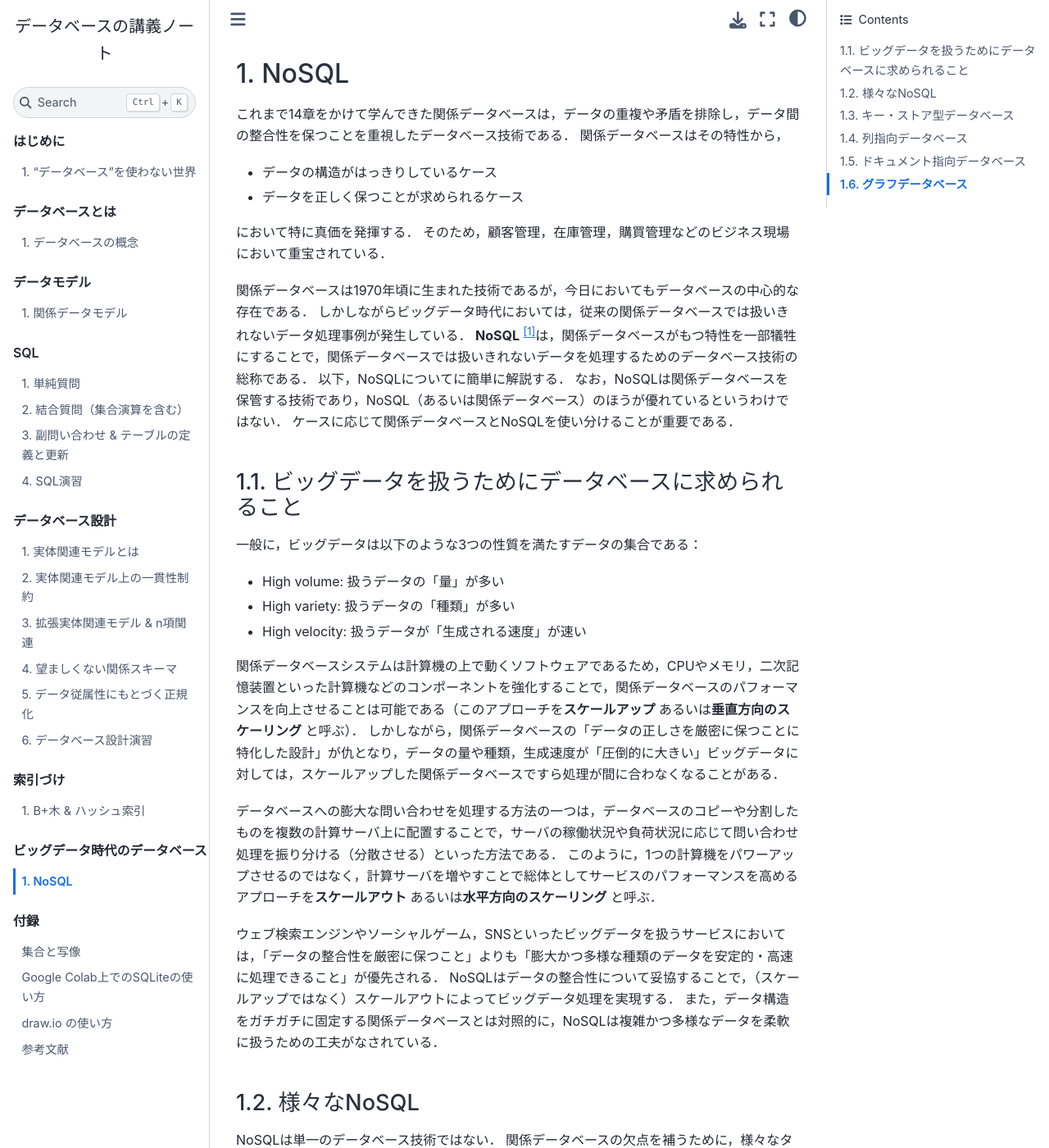
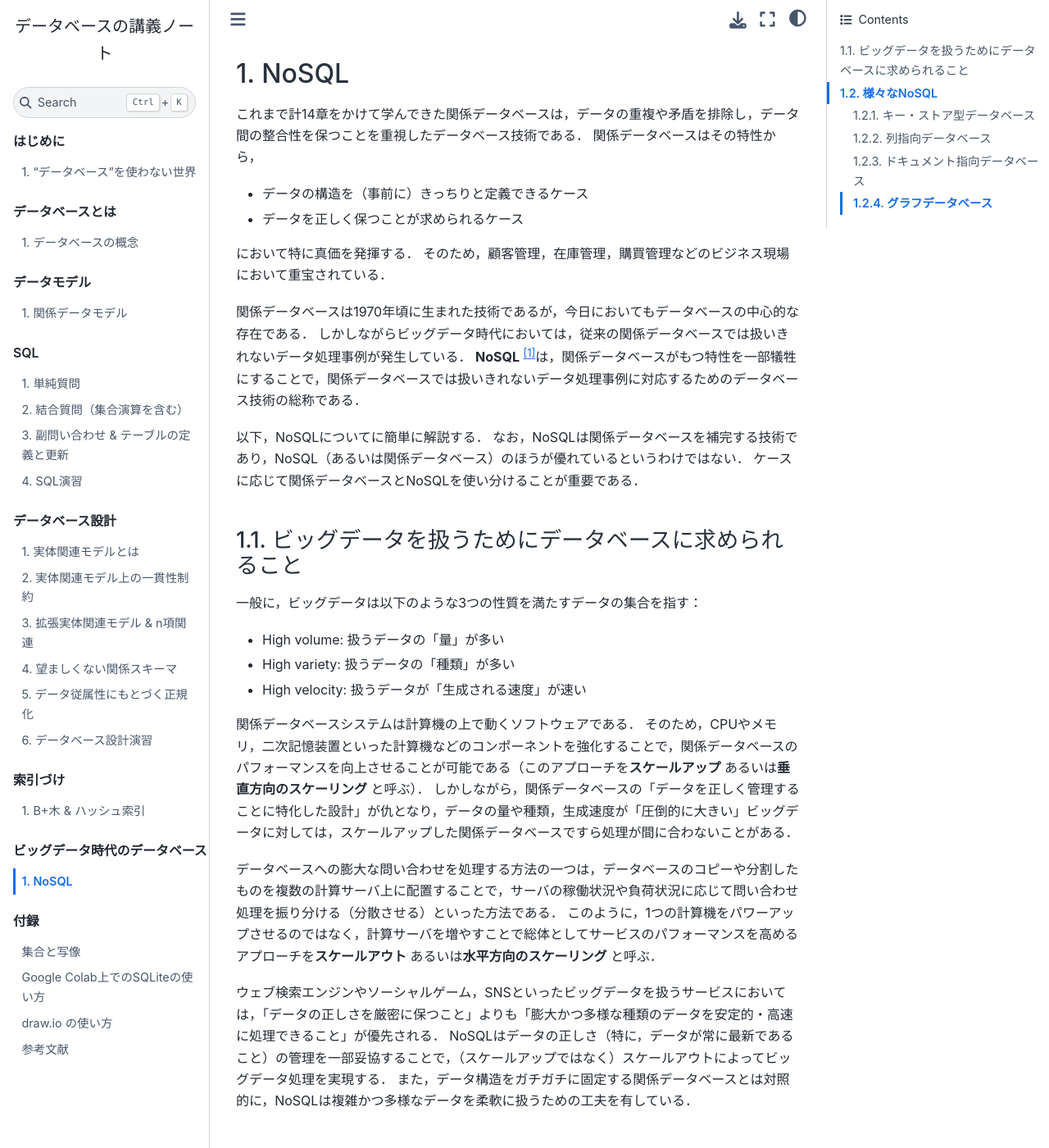
Before and after one commit to hontolab-courses/database-lecturenote, a Jupyter Book: the page built from content/nosql/01.md, in a window 1280 px wide and 1400 px high. Shown: the whole window at 82% size. Built offline with Jupyter Book 1.0.4 settings and Sphinx 7.4.7 and the Sphinx Book theme 1.1.4, drawn with Linux system fonts in a browser that asks for light colours; some of the changed text lies outside the part shown.

Commit message:
第15回

````diff
--- a/content/nosql/01.md
+++ b/content/nosql/01.md
@@ -1,8 +1,8 @@
 # NoSQL
 
-これまで14章をかけて学んできた関係データベースは，データの重複や矛盾を排除し，データ間の整合性を保つことを重視したデータベース技術である．
+これまで計14章をかけて学んできた関係データベースは，データの重複や矛盾を排除し，データ間の整合性を保つことを重視したデータベース技術である．
 関係データベースはその特性から，
-- データの構造がはっきりしているケース
+- データの構造を（事前に）きっちりと定義できるケース
 - データを正しく保つことが求められるケース
 
 において特に真価を発揮する．
@@ -10,29 +10,31 @@
 
 関係データベースは1970年頃に生まれた技術であるが，今日においてもデータベースの中心的な存在である．
 しかしながらビッグデータ時代においては，従来の関係データベースでは扱いきれないデータ処理事例が発生している．
-**NoSQL** [^NoSQL]は，関係データベースがもつ特性を一部犠牲にすることで，関係データベースでは扱いきれないデータを処理するためのデータベース技術の総称である．
+**NoSQL** [^NoSQL]は，関係データベースがもつ特性を一部犠牲にすることで，関係データベースでは扱いきれないデータ処理事例に対応するためのデータベース技術の総称である．
+
 以下，NoSQLについてに簡単に解説する．
-なお，NoSQLは関係データベースを保管する技術であり，NoSQL（あるいは関係データベース）のほうが優れているというわけではない．
+なお，NoSQLは関係データベースを補完する技術であり，NoSQL（あるいは関係データベース）のほうが優れているというわけではない．
 ケースに応じて関係データベースとNoSQLを使い分けることが重要である．
 
 [^NoSQL]: NoSQLは"Not only SQL (relational database)"と解釈しよう．「SQL（関係データベース）は不要である」という意味ではないことに注意．
 
 
 ## ビッグデータを扱うためにデータベースに求められること
-一般に，ビッグデータは以下のような3つの性質を満たすデータの集合である：
+一般に，ビッグデータは以下のような3つの性質を満たすデータの集合を指す：
 - High volume: 扱うデータの「量」が多い
 - High variety: 扱うデータの「種類」が多い
 - High velocity: 扱うデータが「生成される速度」が速い
 
-関係データベースシステムは計算機の上で動くソフトウェアであるため，CPUやメモリ，二次記憶装置といった計算機などのコンポーネントを強化することで，関係データベースのパフォーマンスを向上させることは可能である（このアプローチを**スケールアップ** あるいは**垂直方向のスケーリング** と呼ぶ）．
-しかしながら，関係データベースの「データの正しさを厳密に保つことに特化した設計」が仇となり，データの量や種類，生成速度が「圧倒的に大きい」ビッグデータに対しては，スケールアップした関係データベースですら処理が間に合わなくなることがある．
+関係データベースシステムは計算機の上で動くソフトウェアである．
+そのため，CPUやメモリ，二次記憶装置といった計算機などのコンポーネントを強化することで，関係データベースのパフォーマンスを向上させることが可能である（このアプローチを**スケールアップ** あるいは**垂直方向のスケーリング** と呼ぶ）．
+しかしながら，関係データベースの「データを正しく管理することに特化した設計」が仇となり，データの量や種類，生成速度が「圧倒的に大きい」ビッグデータに対しては，スケールアップした関係データベースですら処理が間に合わないことがある．
 
 データベースへの膨大な問い合わせを処理する方法の一つは，データベースのコピーや分割したものを複数の計算サーバ上に配置することで，サーバの稼働状況や負荷状況に応じて問い合わせ処理を振り分ける（分散させる）といった方法である．
 このように，1つの計算機をパワーアップさせるのではなく，計算サーバを増やすことで総体としてサービスのパフォーマンスを高めるアプローチを**スケールアウト** あるいは**水平方向のスケーリング** と呼ぶ．
 
-ウェブ検索エンジンやソーシャルゲーム，SNSといったビッグデータを扱うサービスにおいては，「データの整合性を厳密に保つこと」よりも「膨大かつ多様な種類のデータを安定的・高速に処理できること」が優先される．
-NoSQLはデータの整合性について妥協することで，（スケールアップではなく）スケールアウトによってビッグデータ処理を実現する．
-また，データ構造をガチガチに固定する関係データベースとは対照的に，NoSQLは複雑かつ多様なデータを柔軟に扱うための工夫がなされている．
+ウェブ検索エンジンやソーシャルゲーム，SNSといったビッグデータを扱うサービスにおいては，「データの正しさを厳密に保つこと」よりも「膨大かつ多様な種類のデータを安定的・高速に処理できること」が優先される．
+NoSQLはデータの正しさ（特に，データが常に最新であること）の管理を一部妥協することで，（スケールアップではなく）スケールアウトによってビッグデータ処理を実現する．
+また，データ構造をガチガチに固定する関係データベースとは対照的に，NoSQLは複雑かつ多様なデータを柔軟に扱うための工夫を有している．
 
 
 ## 様々なNoSQL
@@ -49,20 +51,20 @@
 ![様々なNoSQL](fig/nosql.png "様々なNoSQL")
 
 
-## キー・ストア型データベース
-**キー・バリュー型データベース（key-value database）** は，以下の図のように重複のない（一意の）キーとデータの値（バリュー）のペアを格納する，非常にシンプルな構造のデータベースである．
-キー・バリュー型データベースはキーとバリューという2つの属性からなる関係データを扱っているように見えるが，関係データベースのようにデータに制約条件はない．
-また，問い合わせ形式も**キーの値を直接しそれに対応するバリューの値を受け取る** ことに最適化されている．
+### キー・ストア型データベース
+**キー・バリュー型データベース（key-value store database; KVS database）** は，以下の図のように重複のない（一意の）キーとデータの値（バリュー）のペアを格納する，非常にシンプルな構造のデータベースである．
+キー・バリュー型データベースはキーとバリューという2つの属性からなる関係データを扱っているように見えるが，関係データベースのようにデータに厳密な約条件を設けない．
+また，問い合わせも**キーの値を直接しそれに対応するバリューの値を受け取る** ことに特化している．
 
 ![KVS](fig/KVS.png "KVS")
 
 このように，キー・バリュー型データベースはデータ構造を単純化し，問い合わせ形式を限定することで，データ処理を超高速化している．
 一方，複数のテーブルにまたがるデータの結合が必要となるケースには適していない．
-代表的なキー・バリュー型データベースとしては，[Redis](https://ja.wikipedia.org/wiki/Redis)や[Amazon DynamoDB](https://ja.wikipedia.org/wiki/Amazon_DynamoDB)などがある．
+代表的なキー・バリュー型データベースとしては，[Redis](https://redis.io)や[Amazon DynamoDB](https://aws.amazon.com/jp/dynamodb/)などがある．
 
 
-## 列指向データベース
-**列指向データベース（columnar database）** は．キー・バリュー型データベースを拡張したようなNoSQLデータベースである．
+### 列指向データベース
+**列指向データベース（column-orieted database）** は，キー・バリュー型データベースを拡張したようなNoSQLデータベースである．
 列指向データベースは**ワイドカラムデータベース（wide-column database）** あるいは**カラムファミリーデータベース（column-family database）** と呼ばれることもある．
 以下の図のように，列指向データベースではデータをキーとバリューからなるペアとして管理する．
 キー・バリュー型データベースとの違いは，バリューとしてカラムファミリーと呼ばれるキー・バリュー構造のデータを持つことができる点である．
@@ -71,54 +73,55 @@
 ![ワイドカラムデータベース](fig/wide-column-db.png "ワイドカラムデータベース")
 
 なお，カラムファミリーの中には，同じくキー・バリュー構造のカラムを複数もつことができる．
-例えば，上図においてキー値が`cxxx0003`のデータは`著者`カラムファミリーの中に`姓`というカラムと`名`というカラムを持っている．
+例えば，上図においてキー値が`cxxx0003`のデータは，`著者`カラムファミリーの中に`姓`というカラムと`名`というカラムを持っている．
 列指向データベースにどのようなカラムファミリーを持たせるかはデータベース設計時に決めておく必要があるが，カラムファミリーの中のカラムはデータに応じて柔軟に追加することができる．
 
 列指向データベースは，関係データベースのように複数のレコードを横断して集約するような問い合わせには向いていない．
 また，データの整合性の担保も難しい．
 しかし，キーとカラム名によって高速なデータ処理が可能，スケールアウトが可能といったメリットがある．
-
-代表的なワイドカラムデータベースとしては，[Google BigTable](https://ja.wikipedia.org/wiki/Bigtable)，[Apache Cassandra](https://ja.wikipedia.org/wiki/Apache_Cassandra)などがある．
+代表的なワイドカラムデータベースとしては，[Google Bigtable](https://cloud.google.com/bigtable)，[Apache Cassandra](https://cassandra.apache.org/)などがある．
 
 
 ```{note}
+### もう1つの列指向データベース
 実は，ワイドカラムデータベースとは別に，**カラムナーデータベース（columnar database）** と呼ばれる列指向データベースがある．
-両者は区別せずに使われることがあり，注意が必要である．
+両者は区別せずに語られることがあり，注意が必要である．
+
 下図のように，カラムナーデータベースでは表形式のデータを列ごとに記憶装置に格納する．
 記憶装置の特性上，カラムナーデータベースは同じ列に格納された値の集計演算を高速に行うことができる．
-行か列かの些細な違いに思えるが，行指向のデータベースで集約演算を行う際には，いったんは注目しない列（属性）の値も読み込むため，効率が悪い．
+行か列かの些細な違いに思えるが，関係データベースのような行指向のデータベースで集約演算を行う際には，いったんは注目しない列（属性）の値も読み込むため効率が悪い．
 そのため，列ごとの集計演算を頻繁に行う場合は列指向データベースが適している．
 
 ![列指向データベース](fig/columnar-db.png "列指向データベース")
 
 カラムナーデータベースはNoSQLとは位置づけられていないが，ビッグデータ時代において非常に強力なツールである[^OLAP]．
-代表的な列指向データベースとしては，[Google Bigquery](https://ja.wikipedia.org/wiki/MongoDB)などがある．
+代表的なカラムナーデータベースとしては，[Google BigQuery](https://cloud.google.com/bigquery)などがある．
 
 [^OLAP]: 列指向データベースは列データに着目したデータ分析が主目的となるので，データベースというよりもむしろ[データウェアハウス](https://ja.wikipedia.org/wiki/%E3%83%87%E3%83%BC%E3%82%BF%E3%82%A6%E3%82%A7%E3%82%A2%E3%83%8F%E3%82%A6%E3%82%B9)と見なした方が自然かもしれない．
 ```
 
 
-## ドキュメント指向データベース
+### ドキュメント指向データベース
 関係データベースでは，テーブルのスキーマは設計時に確定させ，それを使い続けることが前提となっている．
-ところが，実際にサービスを運用し始めると，当初考えていたスキーマを修正したくなるときがある．
-また，データによって柔軟に補助的な属性を追加したいといったケースがしばしばある．
+ところが，実際にサービスを運用し始めると，スキーマを修正したくなることがある．
+また，データに応じて柔軟に補助的な属性を追加したいといったケースもしばしばある．
 このようなケースで有用なNoSQLがドキュメント指向データベースである．
 
 **ドキュメント指向データベース（document-oriented database）** は関係データベースにおけるレコードにあたるものを，[XML](https://ja.wikipedia.org/wiki/Extensible_Markup_Language)や[JSON](https://ja.wikipedia.org/wiki/JavaScript_Object_Notation)形式のドキュメントとして表現する．
-
-XMLドキュメントもJSONドキュメントもデータを木構造で表現したものであるが，ドキュメント指向データベースはスキーマレスであり，どのような木構造でデータを表現するかはユーザが決められる．
+XMLドキュメントもJSONドキュメントもデータを木構造で表現したものであるが，ドキュメント指向データベースはスキーマレスであり，どのような木構造でデータを表現するかはデータ投入時に柔軟に決められる．
 以下の図は，2名の学生情報をXMLとJSONのそれぞれで表現した例である．
 
 ![ドキュメント指向データベース](fig/document-oriented-db.png "ドキュメント指向データベース")
 
 図を見ると分かるように，`山畑滝子`さんの氏名情報は姓名の区別なしに保存されているのに対して，`川澄桜`さんの氏名情報は姓名を区別して保存している．
 また，`川澄桜`さんの情報には`scholarship`のフィールドを追加して奨学金に関する情報を記録している．
-このようにドキュメント指向データベースでは，臨機応変にデータの構造を変更してデータを格納することができる．
-代表的なドキュメント指向データベースとしては，[MongoDB](https://ja.wikipedia.org/wiki/MongoDB)などがある．
+
+このようにドキュメント指向データベースでは，臨機応変にデータの構造を定義してデータを格納することができる．
+代表的なドキュメント指向データベースとしては，[MongoDB](https://www.mongodb.com/ja-jp)などがある．
 
 
 
-## グラフデータベース
+### グラフデータベース
 以下の図のように，**グラフデータベース（graph database）** は様々なデータをノードとエッジの2種類の要素を使って管理する．
 ノードはエンティティ（実体）を表し，エッジはエンティティ間の関係を表す．
 ノードもエッジもそれに関する情報を内部に持つことができる．
@@ -128,5 +131,4 @@
 
 グラフデータベースは，エンティティ間にある多数の関係を表現するのに適している．
 データ構造の特性と様々なグラフ探索アルゴリズムによって，グラフデータベースでは「トリノ出身で数学を専門とする人」といった複雑な問い合わせを高速に実現することができる．
-
-代表的なグラフデータベースとしては，[Neo4j](https://ja.wikipedia.org/wiki/Neo4j)などがある．
+代表的なグラフデータベースとしては，[Neo4j](https://neo4j.com/)などがある．
````
